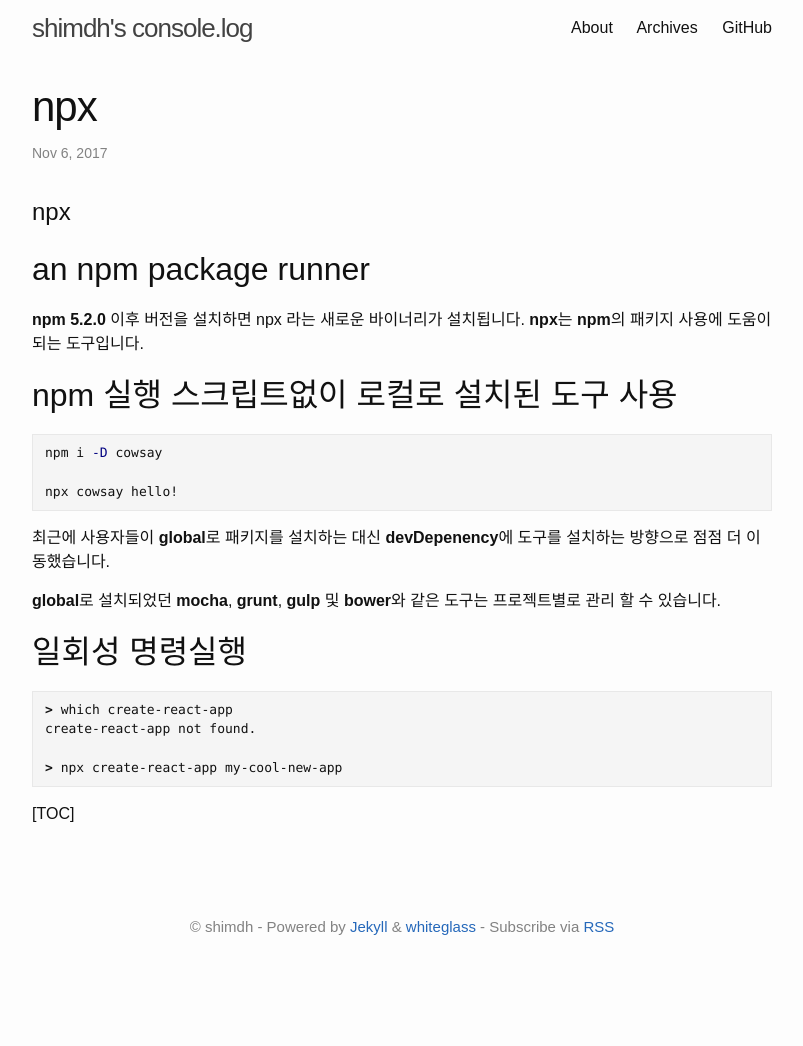
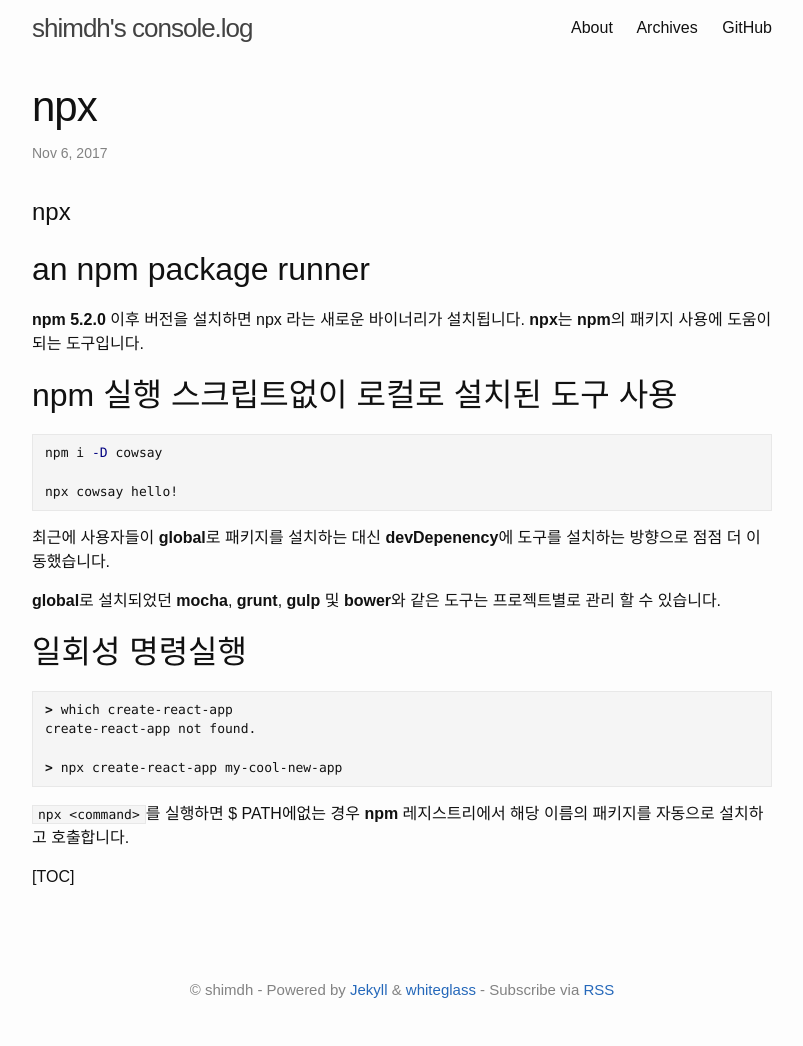
Before and after one commit to yous/whiteglass, a Jekyll site: the page built from _posts/2017-11-06-npx.md, in a window 1280 px wide. Shown: the whole page, without its empty margins (238-1041 px from the left). Built offline with Jekyll 4.4.1, drawn with Linux system fonts in a browser that asks for light colours; before the commit the page ends 983 px from its top, so only the background shows below that.

Commit message:
Published with https://stackedit.io/

````diff
--- a/_posts/2017-11-06-npx.md
+++ b/_posts/2017-11-06-npx.md
@@ -39,4 +39,6 @@ create-react-app not found.
 > npx create-react-app my-cool-new-app
 ```
 
+`npx <command>`를 실행하면 $ PATH에없는 경우 **npm** 레지스트리에서 해당 이름의 패키지를 자동으로 설치하고 호출합니다.
+
 [TOC]
````
